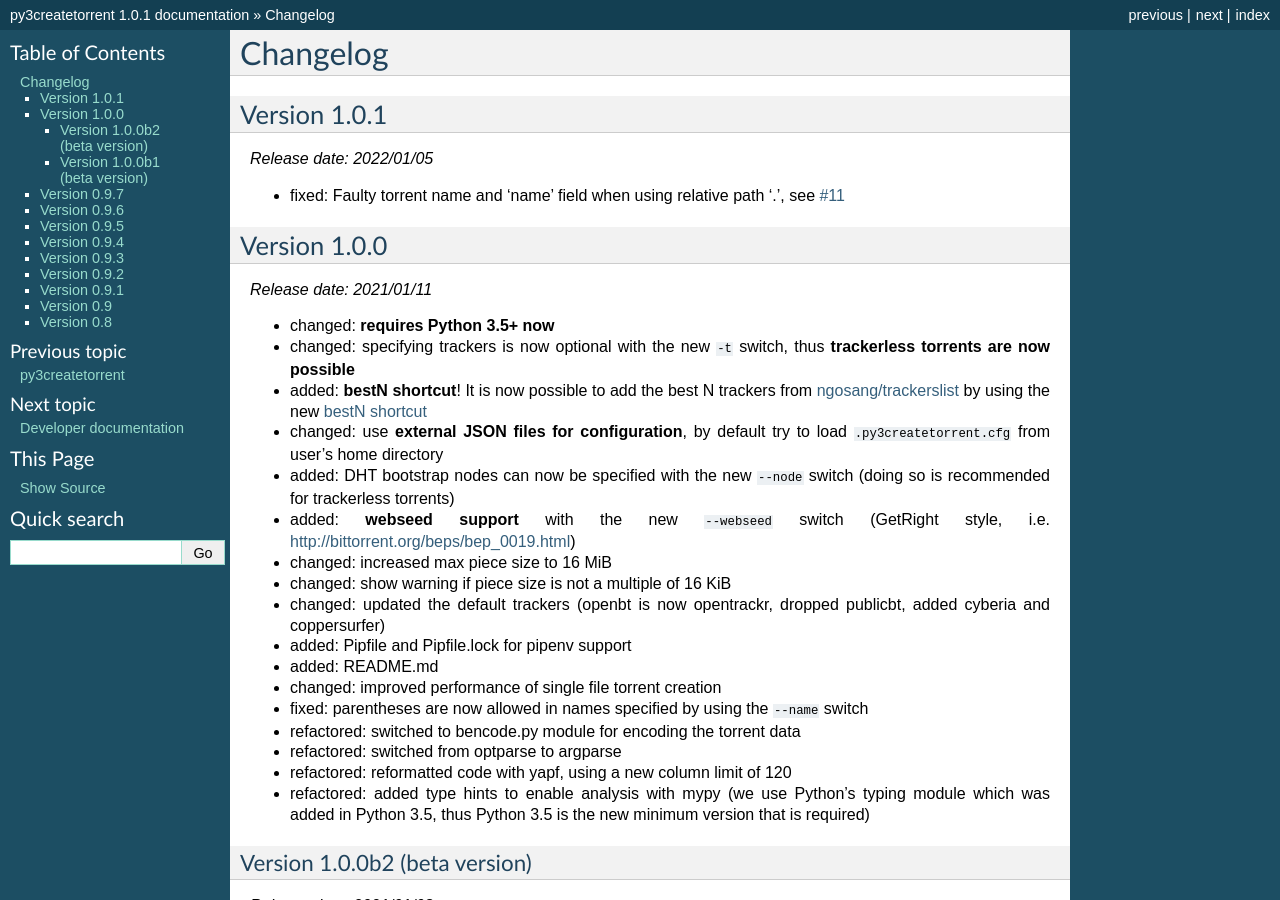
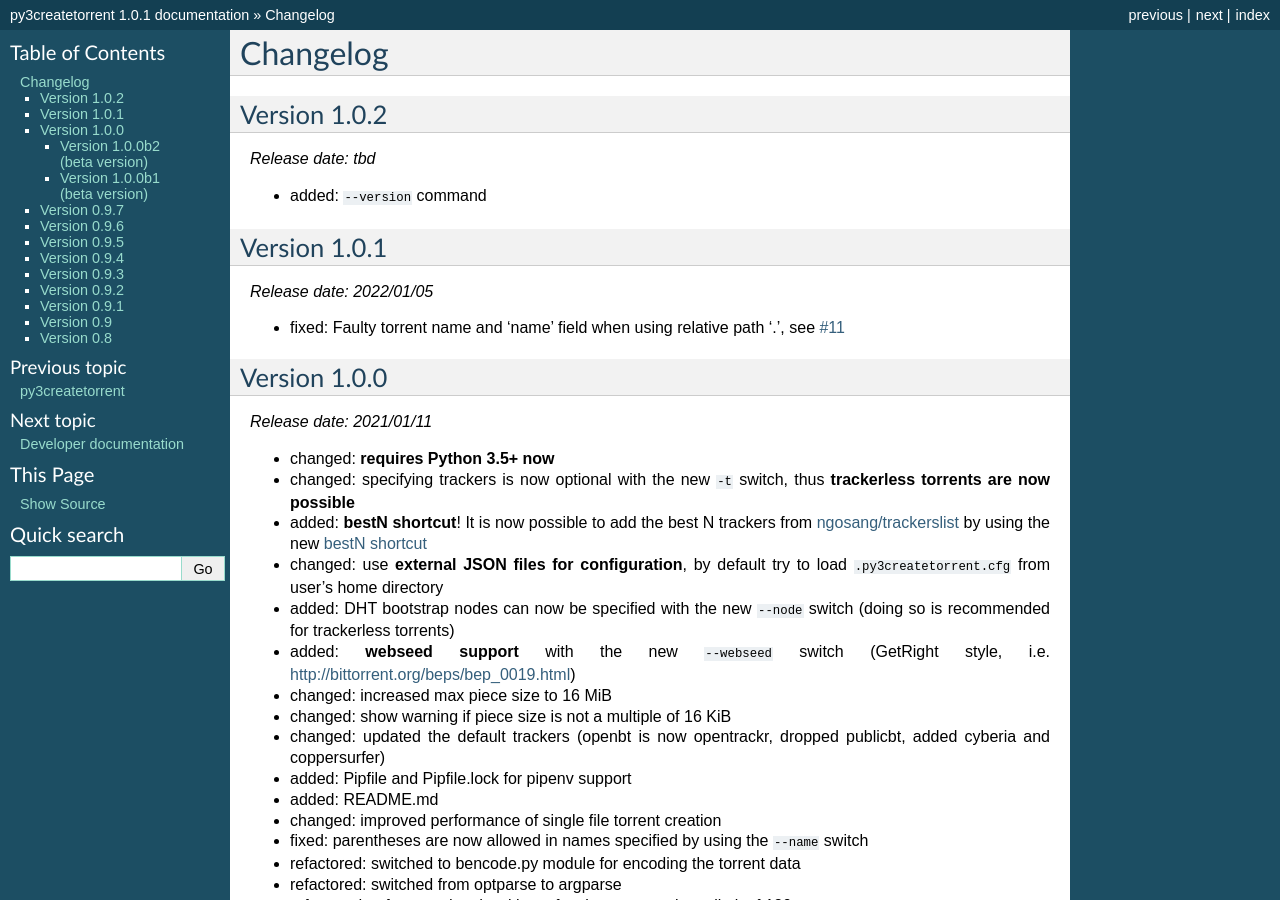
Before and after one commit to rsnitsch/py3createtorrent, a Sphinx documentation site: the page built from docs/source/changelog.rst, in a window 1280 px wide and 900 px high. Built offline with Sphinx 7.4.7, drawn with Linux system fonts in a browser that asks for light colours.

Commit message:
Begin changelog for next version 1.0.2

```diff
--- a/docs/source/changelog.rst
+++ b/docs/source/changelog.rst
@@ -1,5 +1,12 @@
 Changelog
 =========
+
+Version 1.0.2
+-------------
+
+*Release date: tbd*
+
+* added: ``--version`` command
 
 Version 1.0.1
 -------------
```
